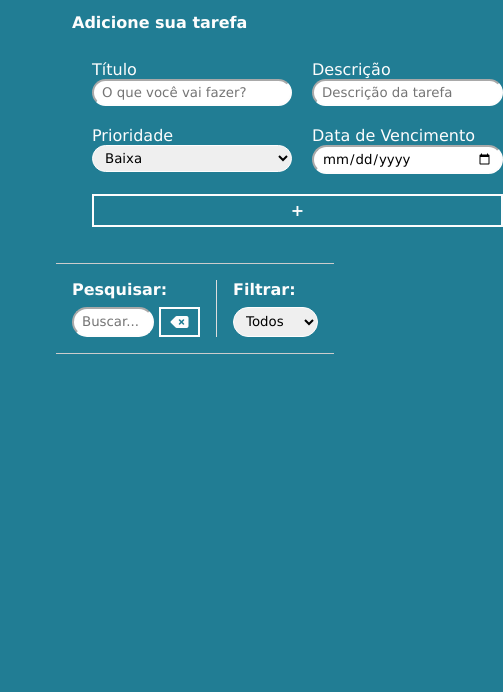
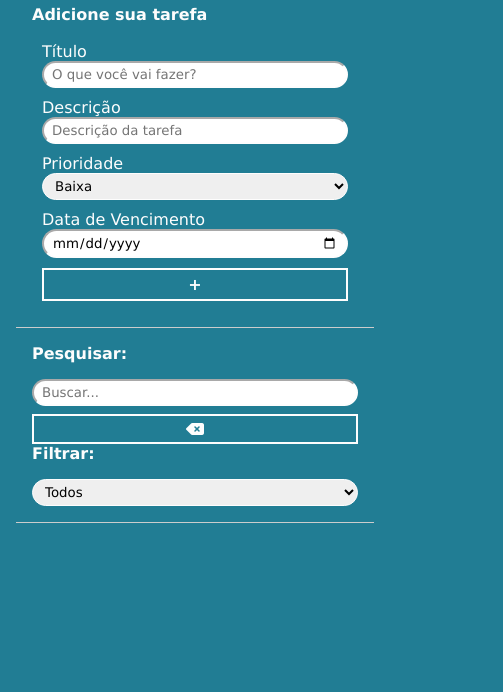
Before and after one commit to liviasgcamargo/ProjetoFinal, a plain HTML site: page index.html in a window 390 px wide. Shown: the part 152-844 px from the top of the page, 503 px wide, since content can reach past the window. Drawn offline with Linux system fonts and the light colour scheme.

Commit message:
Ajustando Responsividade

```diff
--- a/css/styles.css
+++ b/css/styles.css
@@ -2,7 +2,7 @@
   padding: 0;
   margin: 0;
   box-sizing: border-box;
-  font-family: Verdana;
+  font-family: Verdana, sans-serif;
 }
 
 body {
@@ -54,8 +54,10 @@ select {
 
 /* Todo Header */
 .todo-container {
-  margin: 2rem 2rem 2rem 2rem;
+  margin: 2rem auto;
   padding: 1.5rem;
+  max-width: 1200px;
+  width: 100%;
 }
 
 .todo-container header {
@@ -68,7 +70,6 @@ select {
 #todo-form,
 #edit-form {
   padding: 1rem;
-  border-right-width: 100px;
   border-bottom: 1px solid #ccc;
 }
 
@@ -88,10 +89,9 @@ select {
 }
 
 .grid-item {
+  display: flex;
   flex-direction: column;
-  grid-template-columns: repeat(auto-fit, minmax(200px, 1fr));
   color: #fdfdfd;
-  display: flex;
 }
 
 .full-width {
@@ -111,17 +111,18 @@ select {
   padding: 1rem;
   border-bottom: 1px solid #ccc;
   display: flex;
+  flex-wrap: wrap;
 }
 
 #toolbar h4 {
   margin-bottom: 0.5rem;
+  width: 100%;
 }
 
 #search {
-  border-right: 1px solid #ddd;
+  flex: 1;
   padding-right: 1rem;
   margin-right: 1rem;
-  width: 65%;
   display: flex;
   flex-direction: column;
 }
@@ -136,7 +137,7 @@ select {
 }
 
 #filter {
-  width: 35%;
+  flex: 1;
   display: flex;
   flex-direction: column;
 }
@@ -150,7 +151,7 @@ select {
   display: flex;
   justify-content: space-between;
   align-items: center;
-  padding: 1rem 1rem;
+  padding: 1rem;
   border-bottom: 1px solid #ddd;
   transition: 0.3s;
   flex-wrap: wrap;
@@ -195,3 +196,49 @@ select {
   text-decoration: line-through;
   font-style: italic;
 }
+
+@media (max-width: 768px) {
+  .todo-container {
+    padding: 1rem;
+  }
+
+  .grid-container {
+    padding: 10px;
+    gap: 10px;
+  }
+
+  .full-width {
+    grid-column: span 1;
+  }
+
+  #toolbar {
+    flex-direction: column;
+  }
+
+  #toolbar h4 {
+    margin-bottom: 1rem;
+  }
+
+  #search,
+  #filter {
+    width: 100%;
+    margin: 0;
+    padding: 0;
+  }
+
+  #search form {
+    flex-direction: column;
+  }
+
+  #search input {
+    margin-bottom: 0.5rem;
+  }
+
+  .todo h3 {
+    font-size: 0.9rem;
+  }
+
+  .todo p {
+    font-size: 0.8rem;
+  }
+}
```
